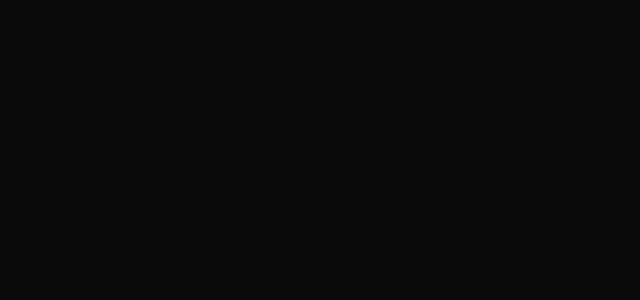
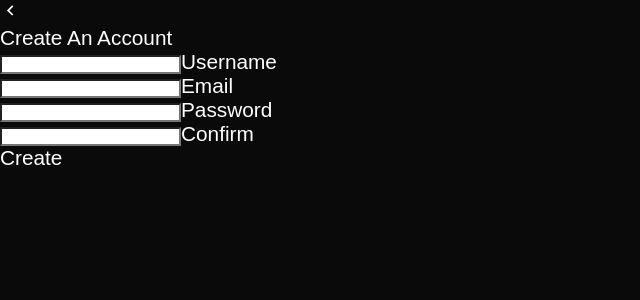
Before and after one commit to v-amirrr/project-management, a React (Create React App) app: page /signup/form in a window 1280 px wide. Before the commit this address had no page. Shown: the top 300 px of the page, without its empty margins (0-640 px from the left). Built offline with nearby package versions, Linux system fonts and the light colour scheme.

Commit message:
feat: added the singup page

```diff
--- a/package.json
+++ b/package.json
@@ -10,6 +10,7 @@
     "framer-motion": "^6.3.16",
     "react": "^18.2.0",
     "react-dom": "^18.2.0",
+    "react-icons": "^4.4.0",
     "react-router-dom": "^6.3.0",
     "react-scripts": "5.0.1",
     "web-vitals": "^2.1.4"
--- a/src/App.js
+++ b/src/App.js
@@ -3,12 +3,19 @@ import React from 'react';
 import { Routes, Route } from 'react-router-dom';
 
 import BeforeLogin from './components/BeforeLogin';
+import Signup from './components/Signup';
+import SignupForm from './components/SignupForm';
+import SignupOptions from './components/SignupOptions';
 
 const App = () => {
     return (
         <>
             <Routes>
                 <Route path='/' element={<BeforeLogin />} />
+                <Route path='/signup' element={<Signup />}>
+                    <Route path="options" element={<SignupOptions />} />
+                    <Route path="form" element={<SignupForm />} />
+                </Route>
             </Routes>
         </>
     );
--- a/src/components/BeforeLogin.js
+++ b/src/components/BeforeLogin.js
@@ -8,7 +8,7 @@ const BeforeLogin = () => {
         <>
             <div className={styles["hpmepage-beforelogin"]}>
                 <div>
-                    <Link to="/signup">
+                    <Link to="/signup/options">
                         <div>Start</div>
                     </Link>
                 </div>
--- /dev/null
+++ b/src/components/Signup.js
@@ -0,0 +1,28 @@
+import React from 'react';
+import styles from "./Signup.module.css";
+
+import { Outlet, useNavigate } from 'react-router-dom';
+
+import { MdKeyboardArrowLeft } from "react-icons/md";
+
+import SignupForm from './SignupForm';
+import SignupOptions from './SignupOptions';
+
+const Signup = () => {
+
+    const navigate = useNavigate();
+
+    return (
+        <>
+            <div className={styles["signup"]}>
+                <div className={styles["go-back-button"]} onClick={() => navigate(-1)}>
+                    <MdKeyboardArrowLeft />
+                </div>
+
+                <Outlet />
+            </div>
+        </>
+    );
+};
+
+export default Signup;
--- /dev/null
+++ b/src/components/SignupForm.js
@@ -0,0 +1,37 @@
+import React from 'react';
+import styles from "./SignupForm.module.css";
+
+const SignupForm = () => {
+    return (
+        <>
+            <div className={styles["form"]}>
+                <div className={styles["title"]}>Create An Account</div>
+                <div className={styles["inputs"]}>
+                    <div className={styles["input"]}>
+                        <input type="text" />
+                        <span>Username</span>
+                    </div>
+
+                    <div className={styles["input"]}>
+                        <input type="email" />
+                        <span>Email</span>
+                    </div>
+
+                    <div className={styles["input"]}>
+                        <input type="password" />
+                        <span>Password</span>
+                    </div>
+
+                    <div className={styles["input"]}>
+                        <input type="password" />
+                        <span>Confirm</span>
+                    </div>
+                </div>
+
+                <div className={styles["submit"]}>Create</div>
+            </div>
+        </>
+    );
+};
+
+export default SignupForm;
--- /dev/null
+++ b/src/components/SignupOptions.js
@@ -0,0 +1,36 @@
+import React from 'react';
+import styles from "./SignupOptions.module.css";
+
+import { useNavigate } from "react-router-dom";
+
+import { FcGoogle } from "react-icons/fc";
+import { GrMail } from "react-icons/gr";
+import { ImGithub } from "react-icons/im";
+
+const SignupOptions = () => {
+
+    const navigate = useNavigate();
+
+    return (
+        <>
+            <div className={styles["options"]} onClick={() => navigate("/signup/form")}>
+                <div className={styles["email"]}>
+                    <span><GrMail /></span>
+                    <p>Sign Up With Email</p>
+                </div>
+
+                <div className={styles["google"]}>
+                    <span><FcGoogle /></span>
+                    <p>Sign Up With Google</p>
+                </div>
+
+                <div className={styles["github"]}>
+                    <span><ImGithub /></span>
+                    <p>Sign Up With GitHub</p>
+                </div>
+            </div>
+        </>
+    );
+};
+
+export default SignupOptions;
```
Also changed, not shown: src/components/Signup.module.css (added), src/components/SignupForm.module.css (added), src/components/SignupOptions.module.css (added), 1 other file (tests, documents, lock files or other folders).
